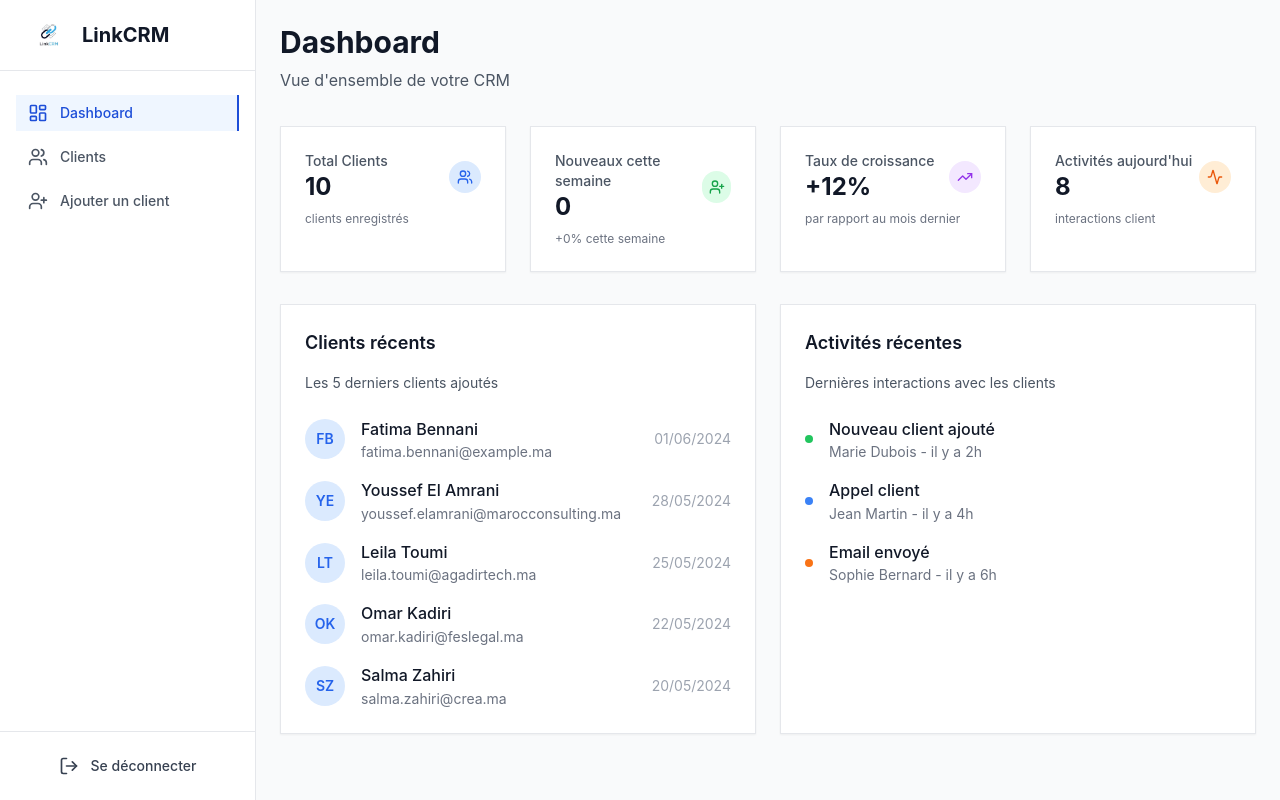
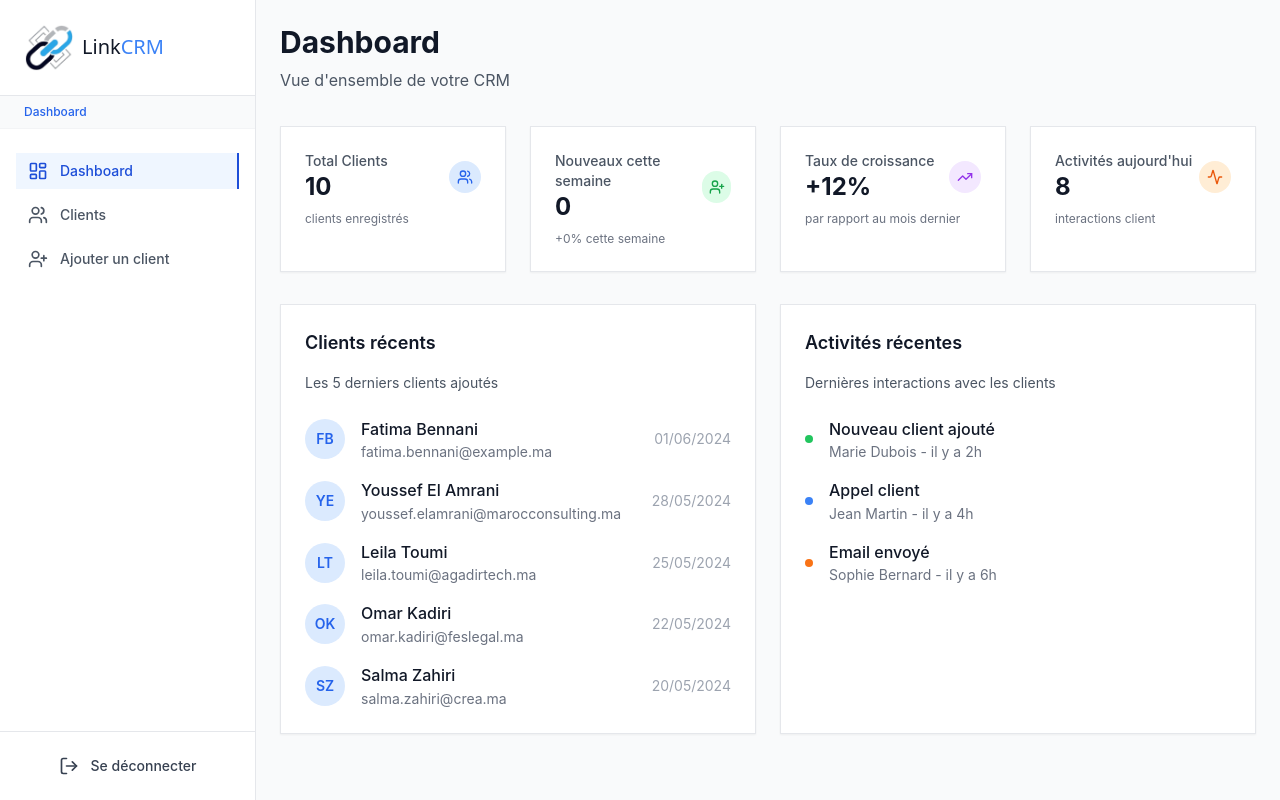
Before and after one commit to badie16/LinkCRM, a Next.js app: page /dashboard in a window 1280 px wide. Built offline with nearby package versions, Linux system fonts and the light colour scheme.

Commit message:
feat: update Navbar component with new logo

```diff
--- a/components/Navbar.tsx
+++ b/components/Navbar.tsx
@@ -64,12 +64,25 @@ export function Navbar() {
         }`}
       >
         <div className="flex flex-col h-full">
-          {/* Logo */}
-          <div className="flex items-center px-6 py-4 border-b border-gray-200">
-            <Image src="/logo.png" className="object-contain my-2"  alt="LinkCRM Logo" width={50} height={50} />
-            <span className="ml-2 text-xl font-bold text-gray-900">LinkCRM</span>
+          {/* Logo (not selectable) */}
+          <div className="flex items-center px-6 py-4 border-b border-gray-200 select-none pointer-events-none">
+            <Image src="/iconTransparent.png" className="object-contain my-2" alt="LinkCRM Logo" width={50} height={50} />
+            <span className="ml-2 text-xl font-medium text-gray-900 font-sans">Link<span className="text-blue-500">CRM</span></span>
           </div>
-
+          {/* Navigateur */}
+          <div className="select-none  px-6 py-2 border-b border-gray-100 bg-gray-50 flex items-center gap-2">
+            <span className="text-xs text-blue-600 font-medium">
+              {pathname
+                .split("/")
+                .filter(Boolean)
+                .map((segment, idx, arr) => (
+                  <span key={idx}>
+                    {segment.charAt(0).toUpperCase() + segment.slice(1)}
+                    {idx < arr.length - 1 && <span className="mx-1 text-gray-400">/</span>}
+                  </span>
+                ))}
+            </span>
+          </div>
           {/* Navigation */}
           <nav className="flex-1 px-4 py-6 space-y-2">
             {navigation.map((item) => (
@@ -77,7 +90,7 @@ export function Navbar() {
                 key={item.name}
                 href={item.href}
                 onClick={() => setIsMobileMenuOpen(false)}
-                className={`flex items-center px-3 py-2 text-sm font-medium rounded-md transition-colors ${
+                className={`select-none flex items-center px-3 py-2 text-sm font-medium rounded-md transition-colors ${
                   isActive(item.href)
                     ? "bg-blue-50 text-blue-700 border-r-2 border-blue-700"
                     : "text-gray-600 hover:bg-gray-50 hover:text-gray-900"
@@ -90,13 +103,14 @@ export function Navbar() {
           </nav>
 
           {/* Logout button */}
-          <div className="px-4 py-4 border-t border-gray-200">
+
+          <div className="select-none  px-4 py-4 border-t border-gray-200">
             <Button
               variant="ghost"
               onClick={handleLogout}
               className="w-full justify-start text-gray-600 hover:text-gray-900"
             >
-              <LogOut className="w-5 h-5 mr-3" />
+              <LogOut className="w-5 h-5 mr-3 select-none " />
               Se déconnecter
             </Button>
           </div>
```
